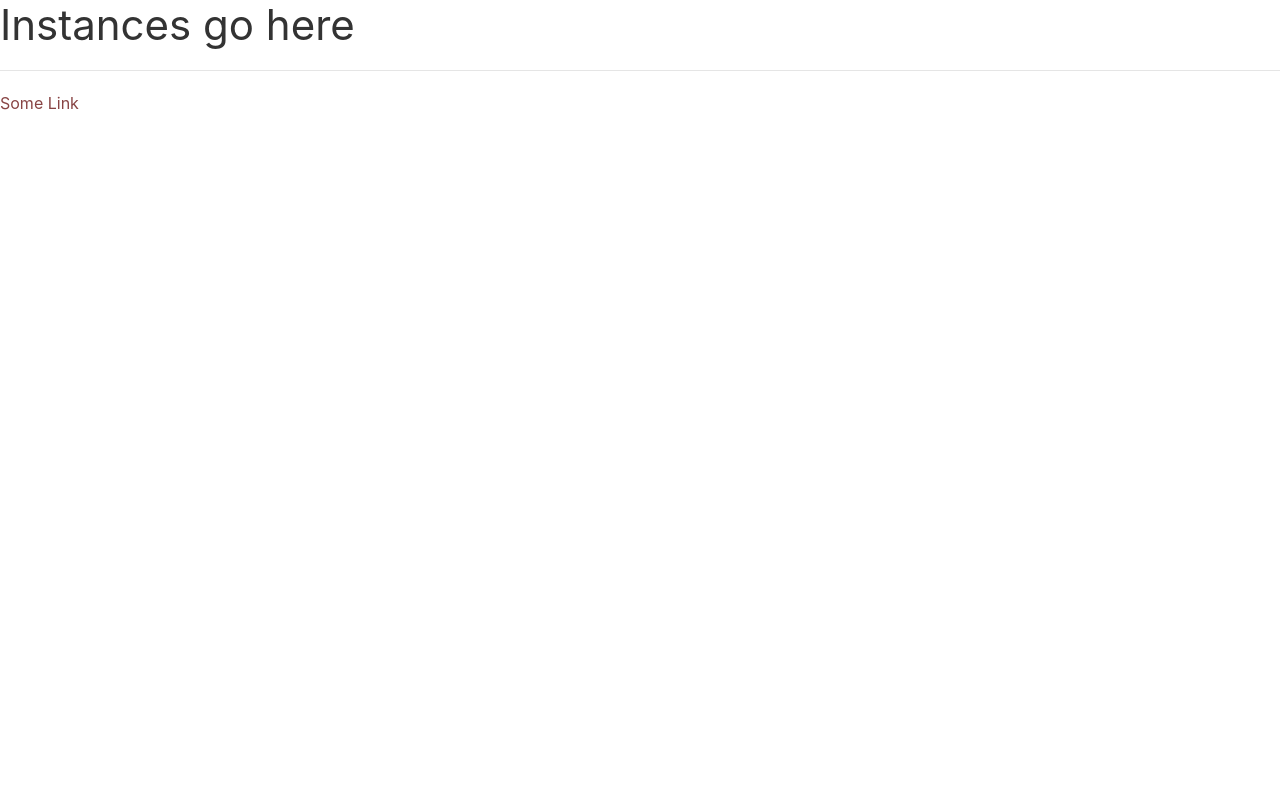
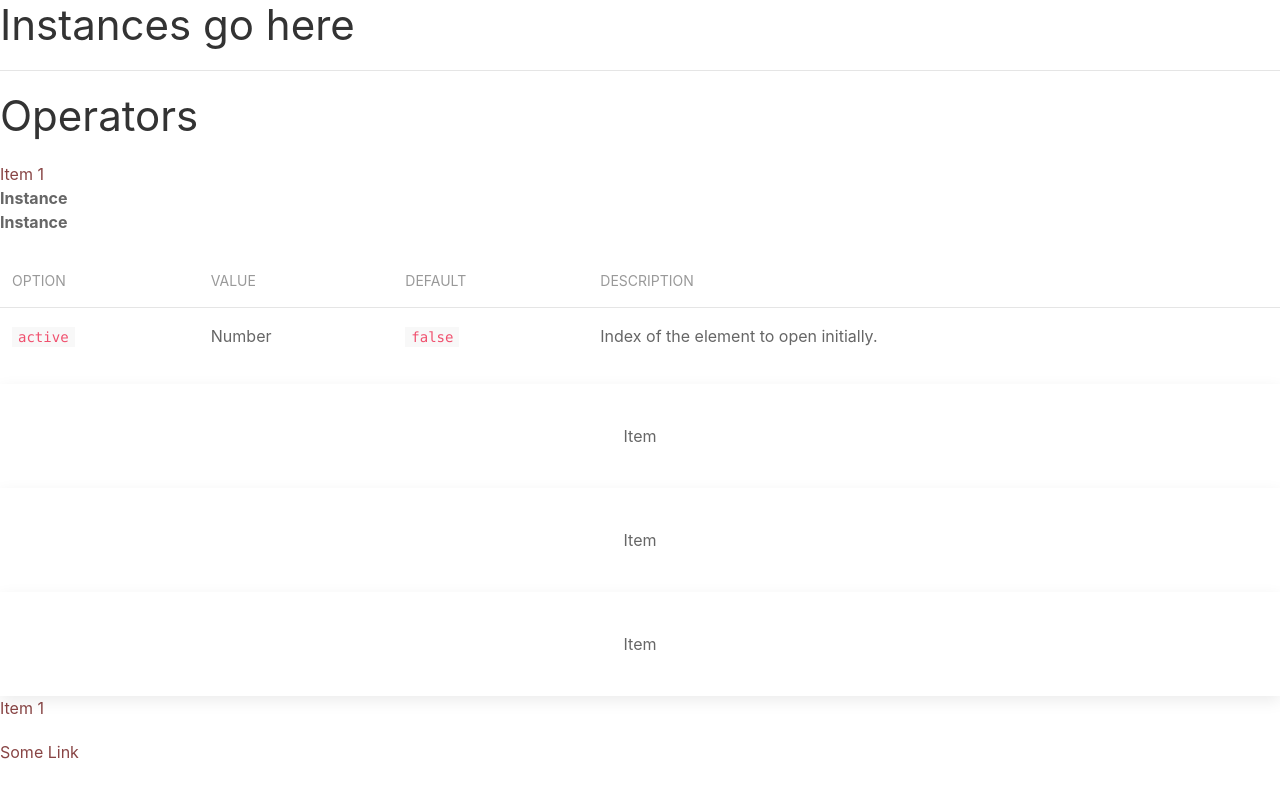
Before and after one commit to SimonaTedesco/spa-template, a Next.js app in the folder adminpanel/: page /instances in a window 1280 px wide. Built offline with nearby package versions, Linux system fonts and the light colour scheme.

Commit message:
List operators

```diff
--- /dev/null
+++ b/adminpanel/components/operators.tsx
@@ -0,0 +1,75 @@
+
+function Instance() {
+    return (
+        <div>
+        <b>Instance</b>
+        </div>
+
+    )
+}
+
+function Operator() {
+    return (
+        <li>
+            <a className="uk-accordion-title" href="#">Item 1</a>
+            <div className="uk-accordion-content">
+
+
+
+
+                <Instance />
+                <Instance />
+
+                <table className="uk-table uk-table-divider"><thead><tr>
+<th align="left">Option</th>
+<th align="left">Value</th>
+<th align="left">Default</th>
+<th align="left">Description</th>
+</tr>
+</thead><tbody><tr>
+<td align="left"><code>active</code></td>
+<td align="left">Number</td>
+<td align="left"><code>false</code></td>
+<td align="left">Index of the element to open initially.</td>
+</tr>
+</tbody>
+</table>
+
+
+<div className="uk-child-width-expand@s uk-text-center" uk-grid>
+    <div>
+        <div className="uk-card uk-card-default uk-card-body">Item</div>
+    </div>
+    <div>
+        <div className="uk-card uk-card-default uk-card-body">Item</div>
+    </div>
+    <div>
+        <div className="uk-card uk-card-default uk-card-body">Item</div>
+    </div>
+</div>
+
+
+            </div>
+        </li>
+    )
+}
+
+
+
+function Operators() {
+    return (
+        <div>
+    <h1>
+        Operators
+        </h1>
+        <ul uk-accordion="collapsible: false">
+        <Operator />
+        <Operator />
+
+
+    </ul>
+    </div>
+
+    )
+  }
+  export default Operators
--- a/adminpanel/pages/instances.tsx
+++ b/adminpanel/pages/instances.tsx
@@ -1,4 +1,5 @@
 import type { NextPage } from 'next'
+import Operators from '../components/operators'
 
 const Instances: NextPage = () => {
   return (
@@ -6,6 +7,14 @@ const Instances: NextPage = () => {
     <h1>Instances go here</h1>
     <hr/>
 
+    <Operators />
+
+
+
+
+
+
+
     <a href="#">Some Link</a>
     </div>
   )
```
